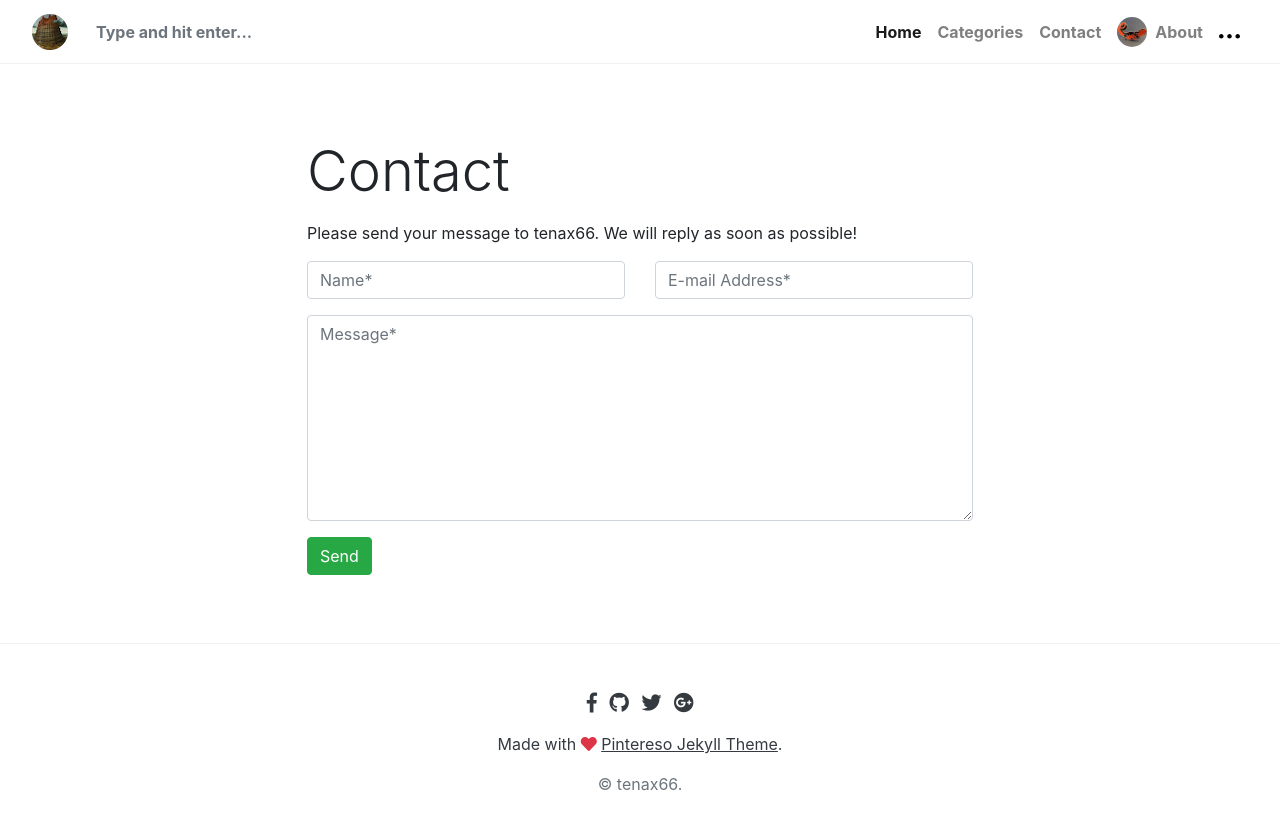
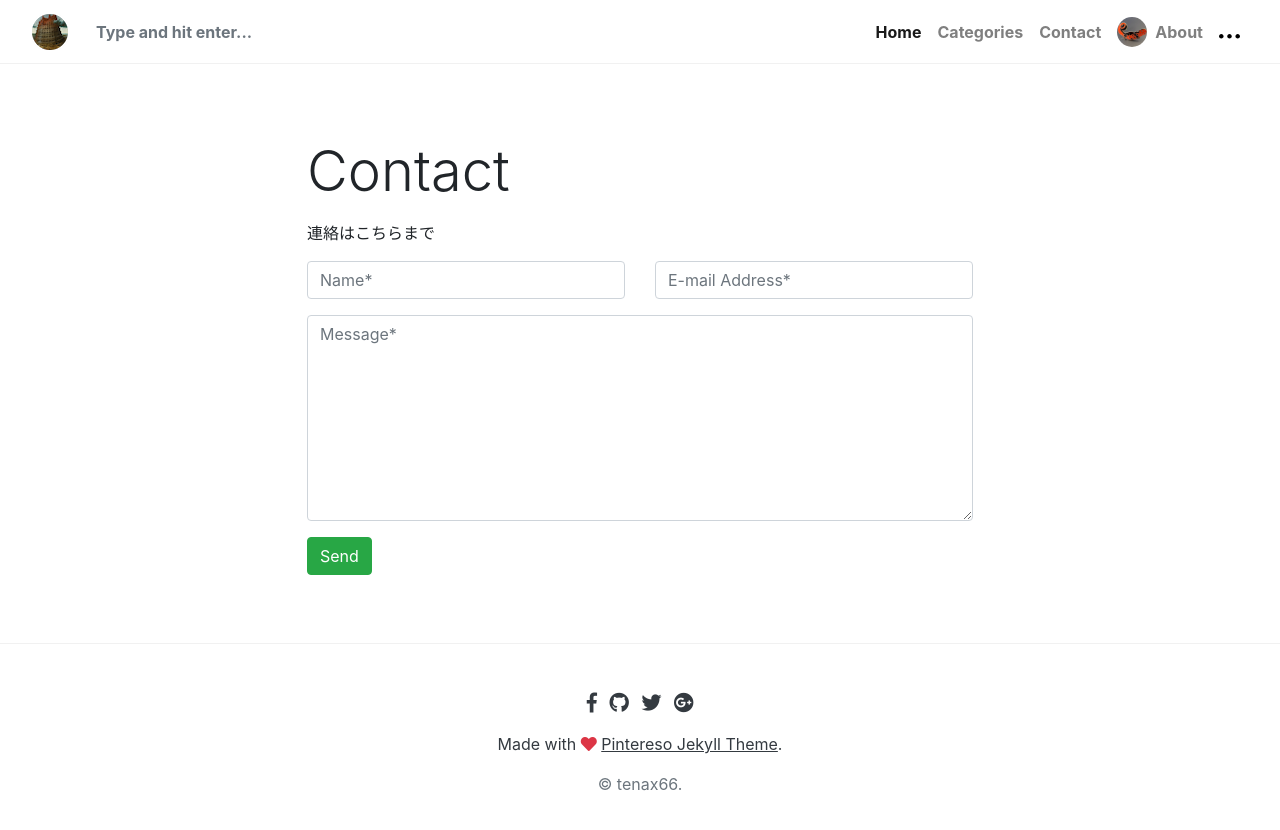
Before and after one commit to tenax66/babel, a Jekyll site: the page built from _pages/contact.md, in a window 1280 px wide. Shown: the top 830 px of the page. Built offline with Jekyll 4.4.1, drawn with Linux system fonts in a browser that asks for light colours; nearby versions of some CDN libraries; library files that are not in the unit come from our copies; comment, search, counter and statistics services are not loaded.

Commit message:
update contact.md

```diff
--- a/_pages/contact.md
+++ b/_pages/contact.md
@@ -3,8 +3,8 @@
 permalink: "/contact.html"
 ---
 
-<form action="https://formspree.io/{{site.email}}" method="POST">
-<p>Please send your message to {{site.author}}. We will reply as soon as possible!</p>
+<form action="https://formspree.io/f/mdoqejke" method="POST">
+<p>連絡はこちらまで</p>
 <div class="form-group row">
 <div class="col-md-6">
 <input class="form-control" type="text" name="name" placeholder="Name*" required>
```
